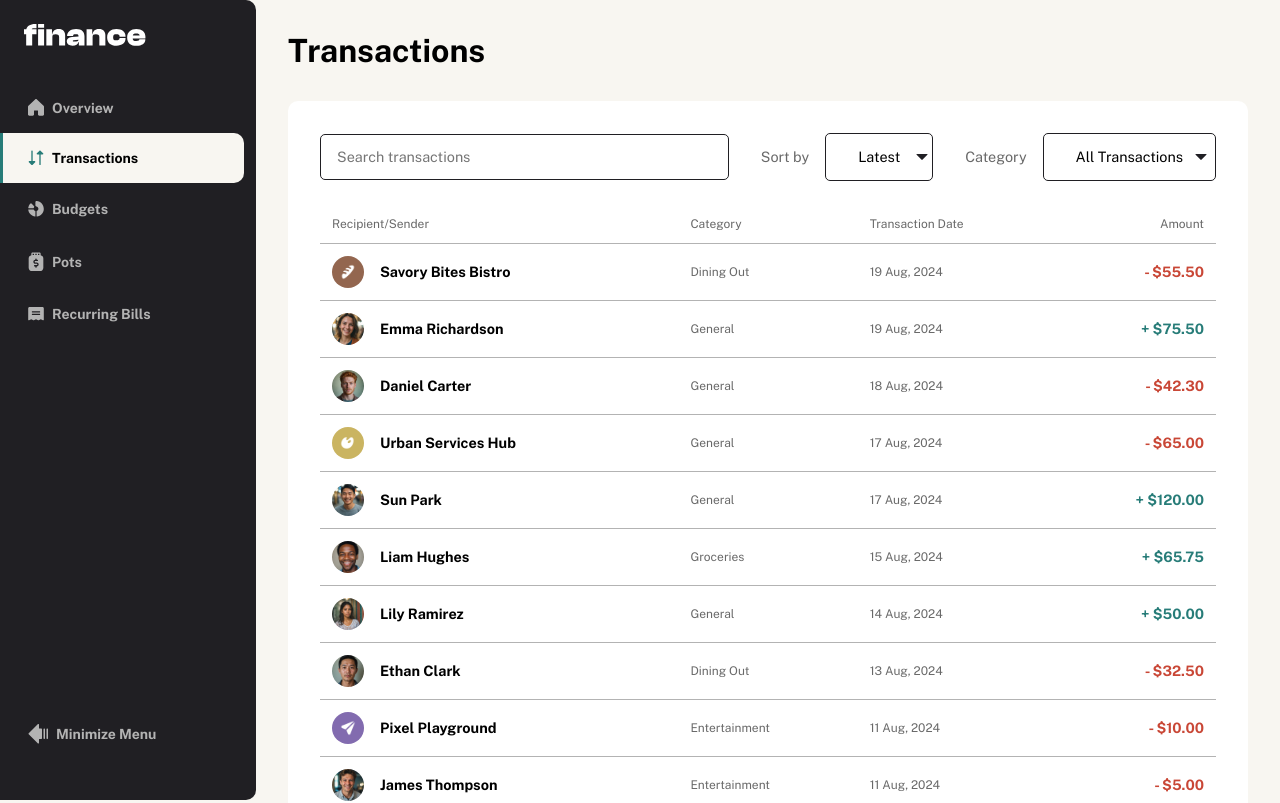
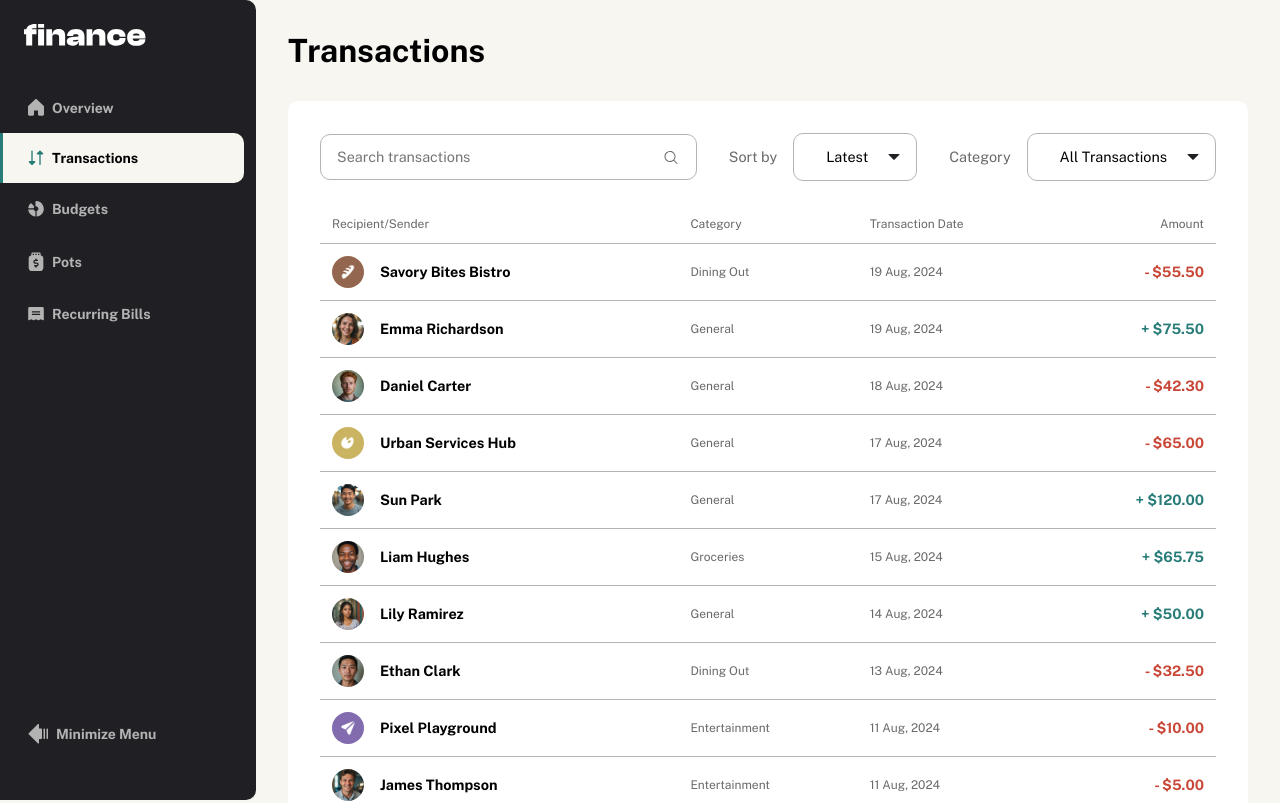
Before and after one commit to jcnevess/personal-finance-app-front, a Nuxt app: page /transactions in a window 1280 px wide. Shown: the top 803 px of the page. Built offline with nearby package versions, Linux system fonts and the light colour scheme.

Commit message:
feat: implements search

```diff
--- a/assets/styles/main.css
+++ b/assets/styles/main.css
@@ -136,7 +136,8 @@
 
 .form-select {
   appearance: none;
-  background: url("~/assets/icons/icon-caret-down.svg") no-repeat 95%;
+  background: url("~/assets/icons/icon-caret-down.svg") no-repeat;
+  background-position: top 50% right 1rem;
   cursor: pointer;
   display: flex;
   align-items: center;
--- /dev/null
+++ b/components/icons/IconSearch.vue
@@ -0,0 +1,14 @@
+<template>
+  <svg
+    fill="currentColor"
+    height="14"
+    viewBox="0 0 14 14"
+    width="14"
+    xmlns="http://www.w3.org/2000/svg"
+  >
+    <path
+      d="m13.3538 13.1462-3.1294-3.1287c.907-1.08894 1.3593-2.48564 1.2628-3.89955-.0966-1.41391-.7345-2.73618-1.78109-3.69173-1.0466-.95555-2.42131-1.470821-3.83815-1.438621-1.41683.032201-2.76671.609391-3.76883 1.611501-1.00211 1.00212-1.579301 2.352-1.611501 3.76883-.0322 1.41684.483071 2.79155 1.438621 3.83817.95556 1.0466 2.27782 1.6845 3.69173 1.781 1.41391.0966 2.81061-.3557 3.89954-1.2627l3.12878 3.1293c.0464.0465.1016.0833.1623.1085.0607.0251.1257.0381.1914.0381s.1308-.013.1915-.0381c.0607-.0252.1158-.062.1623-.1085.0464-.0464.0833-.1016.1084-.1623.0252-.0607.0381-.1257.0381-.1914s-.0129-.1308-.0381-.1915c-.0251-.0607-.062-.1158-.1084-.1623zm-11.85378-6.64621c0-.89002.26392-1.76005.75839-2.50007.49446-.74002 1.19727-1.31679 2.01954-1.65739.82226-.34059 1.72706-.42971 2.59998-.25607.87291.17363 1.67473.60221 2.30407 1.23155s1.0579 1.43116 1.2316 2.30407c.1736.87292.0845 1.77772-.2561 2.59999-.34062.82226-.91739 1.52507-1.65741 2.01953-.74002.4945-1.61005.7584-2.50007.7584-1.19307-.0013-2.33689-.4759-3.18052-1.31949-.84363-.84363-1.31816-1.98745-1.31948-3.18052z"
+      fill="currentColor"
+    />
+  </svg>
+</template>
--- a/components/transactions/TransactionList.vue
+++ b/components/transactions/TransactionList.vue
@@ -9,8 +9,10 @@
 const selectedSort = ref("Latest");
 const selectedCategory = ref("All Transactions");
 const selectedPage = ref(1);
+const searchTerm = ref<string>();
 
 const numberOfTransactions = ref<number>(0);
+const transactionsFromCategory = ref<Transaction[]>();
 const displayedTransactions = ref<Transaction[]>();
 
 const DISPLAYED_PER_PAGE = 10;
@@ -38,16 +40,27 @@
 ];
 
 watch(
-  [selectedCategory, selectedSort, selectedPage],
+  [selectedCategory, searchTerm, selectedSort, selectedPage],
   () => {
-    const filteredByCategory = store.getFilteredTransactions(
+    transactionsFromCategory.value = store.getFilteredTransactions(
       selectedCategory.value
     );
 
-    numberOfTransactions.value = filteredByCategory.length;
+    let searchedTransactions = transactionsFromCategory.value;
+    if (searchTerm.value) {
+      const searchTermRegex = new RegExp(
+        String.raw`^${searchTerm.value}`,
+        "gi"
+      );
+      searchedTransactions = searchedTransactions.filter((transaction) =>
+        transaction.name.match(searchTermRegex)
+      );
+    }
+
+    numberOfTransactions.value = searchedTransactions.length;
 
     const orderedTransactions = sortByCriteria(
-      filteredByCategory,
+      searchedTransactions,
       selectedSort.value
     );
 
@@ -131,18 +144,28 @@
 
     <div class="transaction-table">
       <div class="table-controls">
+        <div class="search-bar anchor">
           <input
+            v-model="searchTerm"
             id="transaction-searchbar"
-          type="search"
+            type="input"
             name="search"
             class="form-input"
             placeholder="Search transactions"
             title="Search transactions"
             autocomplete="false"
           />
+
+          <IconsIconSearch class="icon-search" />
+        </div>
+
         <div class="form-item anchor">
           <label class="form-control">Sort by</label>
-          <button class="form-input form-select" @click="toggleSortSelector">
+          <button
+            class="form-input form-select"
+            title="Sort by"
+            @click="toggleSortSelector"
+          >
             {{ selectedSort }}
           </button>
           <ul v-show="showSortSelector" class="form-options">
@@ -161,6 +184,7 @@
           <label for="" class="form-control">Category</label>
           <button
             class="form-input form-select"
+            title="Category"
             @click="toggleCategorySelector"
           >
             {{ selectedCategory }}
@@ -286,10 +310,6 @@
   gap: 2rem;
 }
 
-#transaction-searchbar {
-  flex-grow: 1;
-}
-
 #transaction-searchbar::placeholder {
   font-size: 0.9rem;
 }
@@ -306,7 +326,7 @@
 }
 
 .form-select {
-  padding-inline: 2rem;
+  padding-inline: 2rem 3rem;
 }
 
 .table-data {
@@ -422,4 +442,25 @@
   color: black;
   border-color: black;
 }
+
+.form-input {
+  border-radius: 10px;
+  border-color: var(--color-text-primary);
+}
+
+.search-bar {
+  flex-grow: 1;
+}
+
+.icon-search {
+  position: absolute;
+  right: 5%;
+  top: 50%;
+  transform: translateY(-50%);
+  color: var(--color-text-paragraph);
+}
+
+#transaction-searchbar {
+  width: 100%;
+}
 </style>
```
Lines whose indentation alone changed are shown as unchanged.
